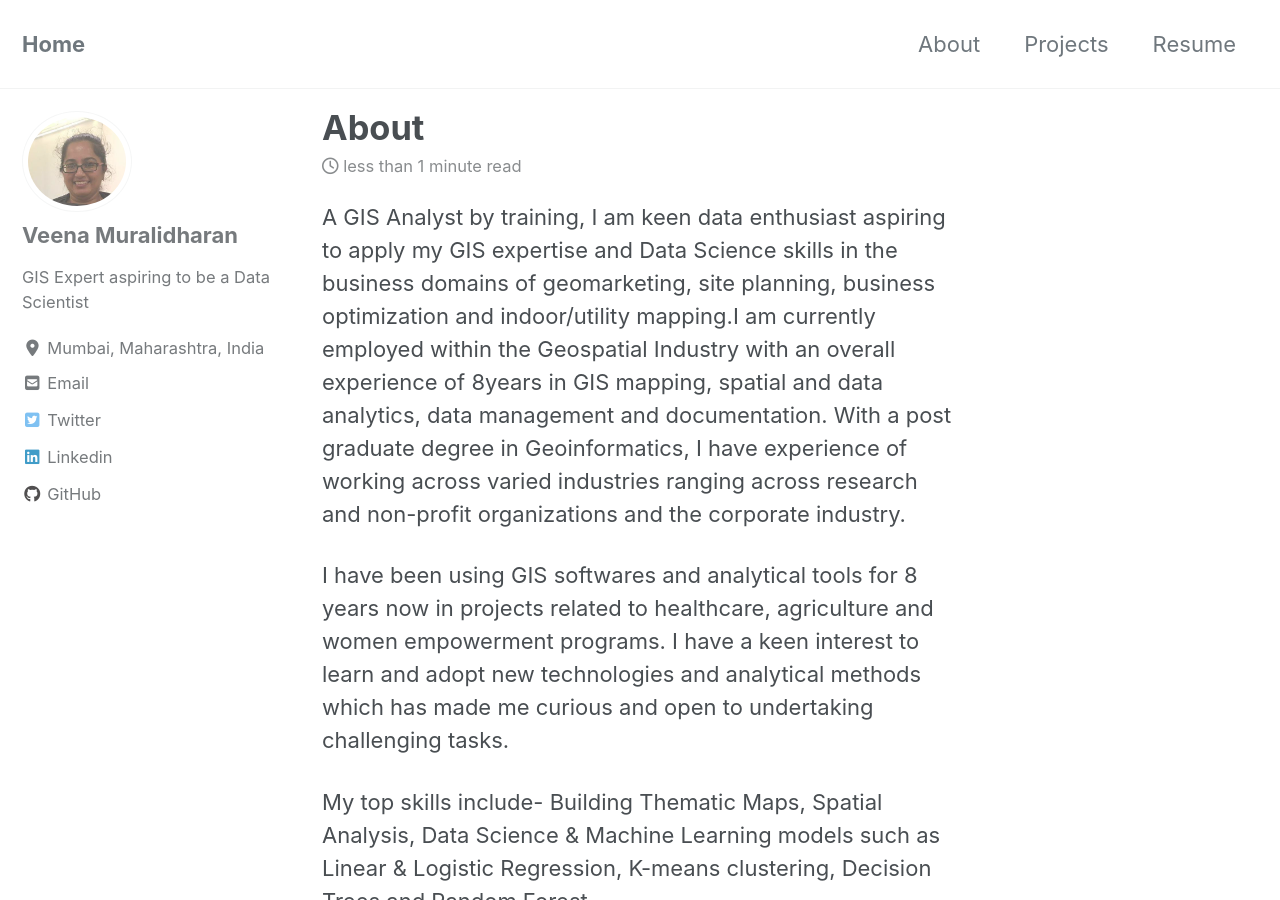
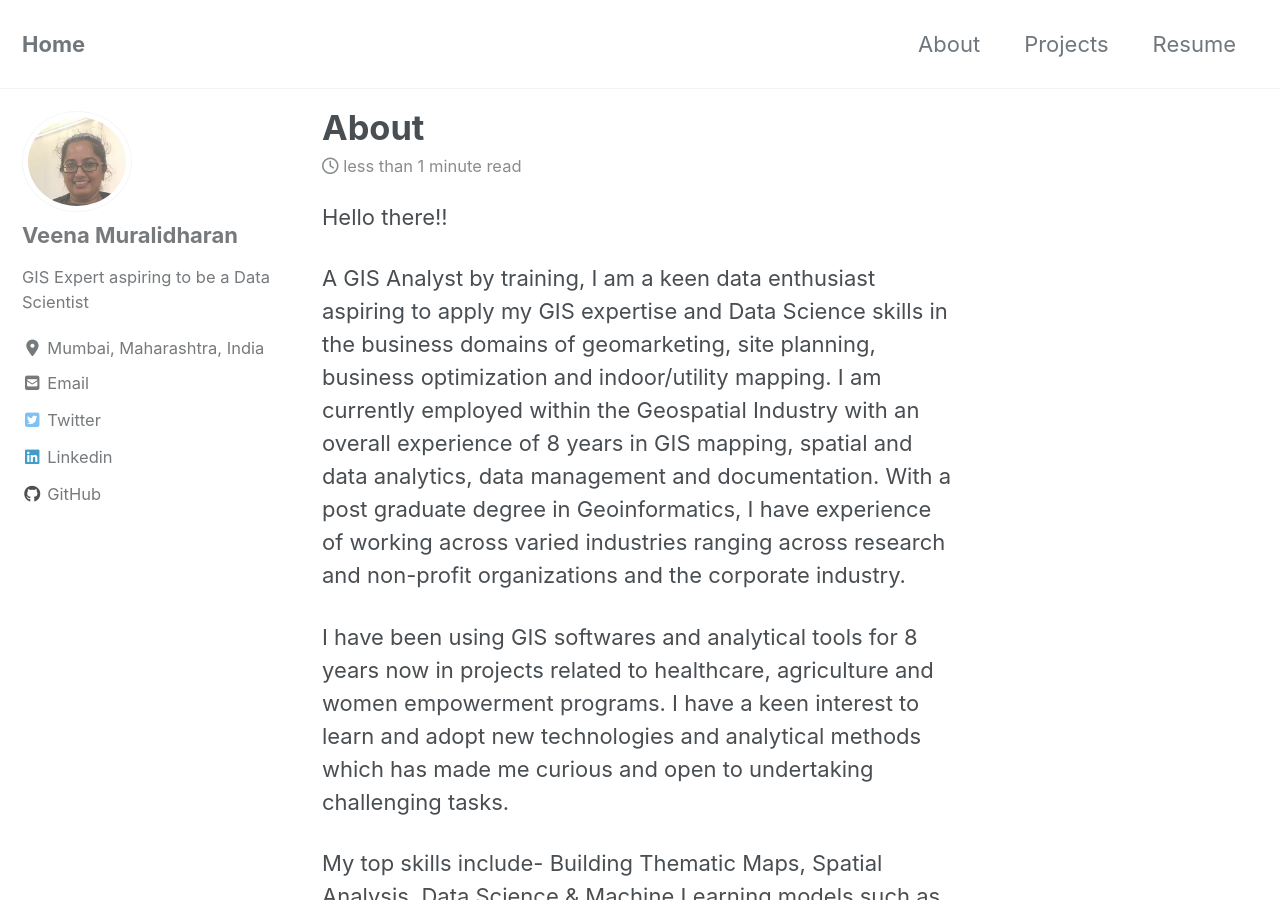
Before and after one commit to veena1486/veena1486.github.io, a Jekyll site: the page built from _pages/about.md, in a window 1280 px wide and 900 px high. Built offline with Jekyll 4.4.1, drawn with Linux system fonts in a browser that asks for light colours; cached includes are drawn as plain includes; nearby versions of some CDN libraries.

Commit message:
Update about.md

```diff
--- a/_pages/about.md
+++ b/_pages/about.md
@@ -3,7 +3,9 @@ title: "About"
 permalink: /about/
 ---
 
-A GIS Analyst by training, I am keen data enthusiast aspiring to apply my GIS expertise and Data Science skills in the business domains of geomarketing, site planning, business optimization and indoor/utility mapping.I am currently employed within the Geospatial Industry with an overall experience of 8years in GIS mapping, spatial and data analytics, data management and documentation. With a post graduate degree in Geoinformatics, I have experience of working across varied industries ranging across research and non-profit organizations and the corporate industry.
+Hello there!!
+
+A GIS Analyst by training, I am a keen data enthusiast aspiring to apply my GIS expertise and Data Science skills in the business domains of geomarketing, site planning, business optimization and indoor/utility mapping. I am currently employed within the Geospatial Industry with an overall experience of 8 years in GIS mapping, spatial and data analytics, data management and documentation. With a post graduate degree in Geoinformatics, I have experience of working across varied industries ranging across research and non-profit organizations and the corporate industry.
 
 I have been using GIS softwares and analytical tools for 8 years now in projects related to healthcare, agriculture and women empowerment programs. I have a keen interest to learn and adopt new technologies and analytical methods which has made me curious and open to undertaking challenging tasks.
 
```
